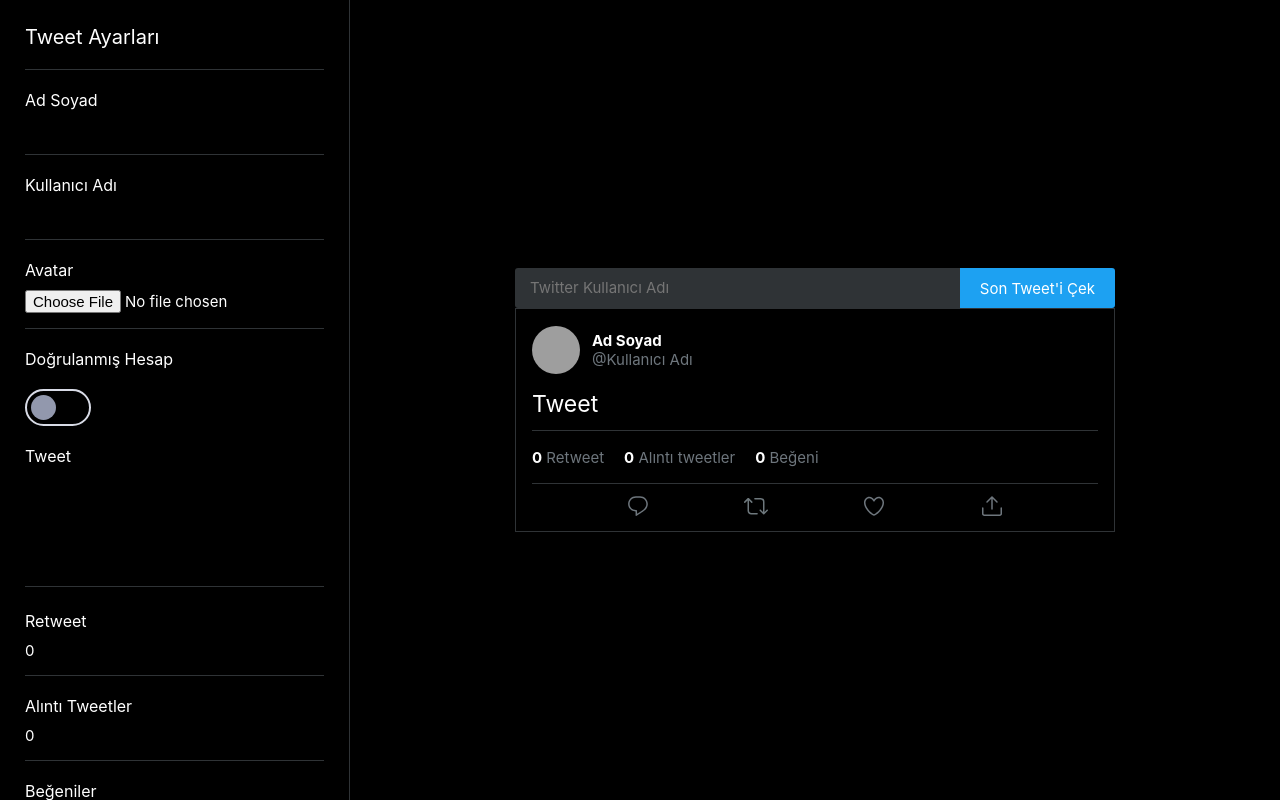
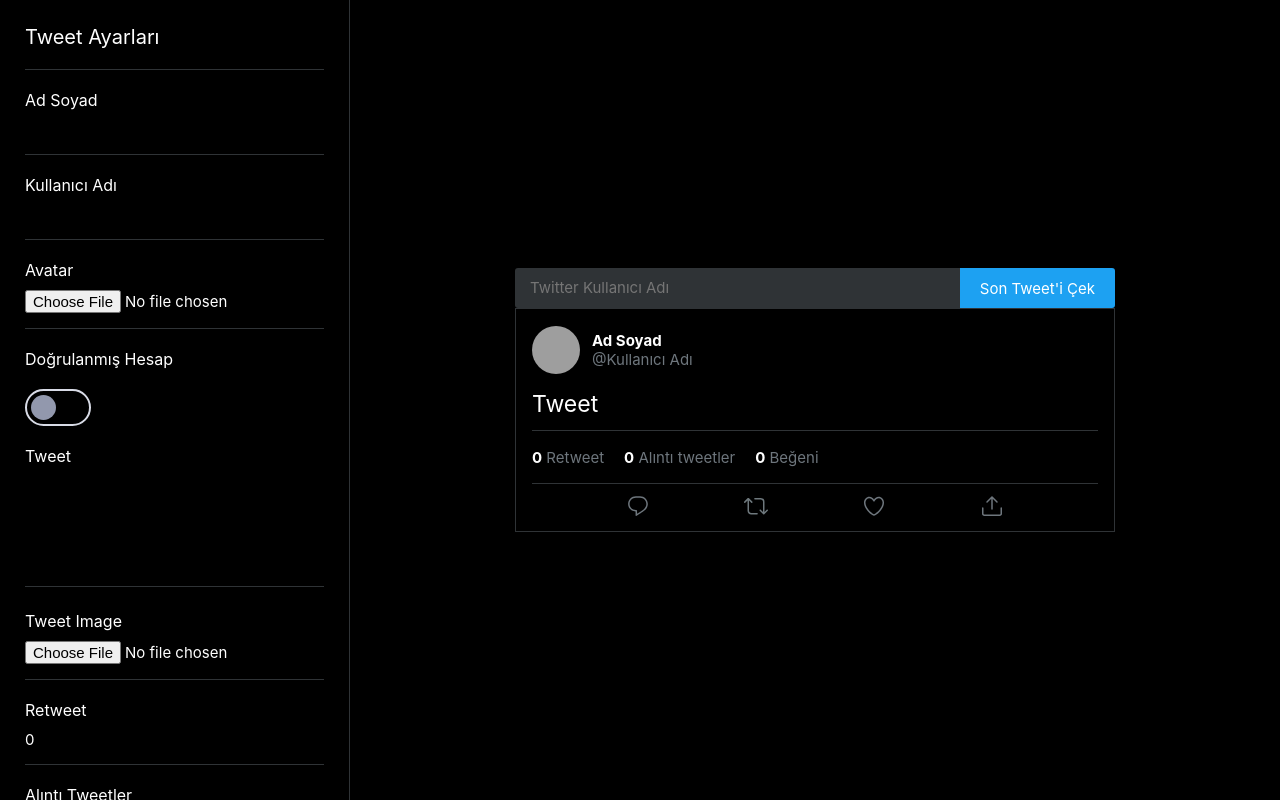
Before and after one commit to rockxygen/vuejs-fake-tweet-generator, a Vue app: page / in a window 1280 px wide. Built offline with nearby package versions, Linux system fonts and the light colour scheme; grey boxes are pictures that could not be loaded; what vue-html2canvas, vue-numeral-filter would draw is missing.

Commit message:
tweet image added

```diff
--- a/src/App.vue
+++ b/src/App.vue
@@ -1,6 +1,6 @@
 <template>
   <div id="app">
-    <Sidebar :tweet="fake" @changeAvatar="setAvatar($event)" />
+    <Sidebar :tweet="fake" @changeAvatar="setAvatar($event)" @handleImage="setImage($event)" />
     <Tweet :tweet="fake" @getData="fetchData($event)" />
   </div>
 </template>
@@ -20,6 +20,7 @@
         isVerifeid: false,
         tweet: '',
         avatar: '',
+        image: '',
         stats: {
           retweet: 0,
           quotes: 0,
@@ -35,6 +36,9 @@
   methods: {
     setAvatar(e){
       this.fake.avatar = e;
+    },
+    setImage(e){
+      this.fake.image = e;
     },
     convertImgToBase64(url, callback, outputFormat){
       var canvas = document.createElement('CANVAS');
--- a/src/components/Content.vue
+++ b/src/components/Content.vue
@@ -17,6 +17,7 @@
         </div>
         <div class="content">
           <p v-html="$options.filters.tweetFormat(tweet.tweet || 'Tweet')"></p>
+          <img v-if="tweet.image" :src="tweet.image" width="auto" alt="">
         </div>
         <div class="stats">
           <span>
@@ -160,6 +161,14 @@
 
 .content {
   padding: 12px 0;
+  position: relative;
+}
+
+.content img {
+  margin-top: 10px;
+  max-width: 100%;
+  max-height: 100%;
+  border-radius: 5px;
 }
 
 .content p {
--- a/src/components/Settings.vue
+++ b/src/components/Settings.vue
@@ -26,6 +26,10 @@
         <li>
           <label>Tweet</label>
           <textarea cols="30" rows="5" class="input" v-model="tweet.tweet" maxlength="290"></textarea>
+        </li>
+        <li>
+          <label>Tweet Image</label>
+          <input type="file" class="input" @change="imageHandle($event)">
         </li>
         <li>
           <label>Retweet</label>
@@ -58,7 +62,14 @@
       const reader = new FileReader();
       reader.addEventListener('load', function() {
         vm.$emit('changeAvatar', this.result);
-        console.log(this.result);
+      });
+      reader.readAsDataURL(e.target.files[0]);
+    },
+    imageHandle(e){
+      const vm = this;
+      const reader = new FileReader();
+      reader.addEventListener('load', function() {
+        vm.$emit('handleImage', this.result);
       });
       reader.readAsDataURL(e.target.files[0]);
     },
```
